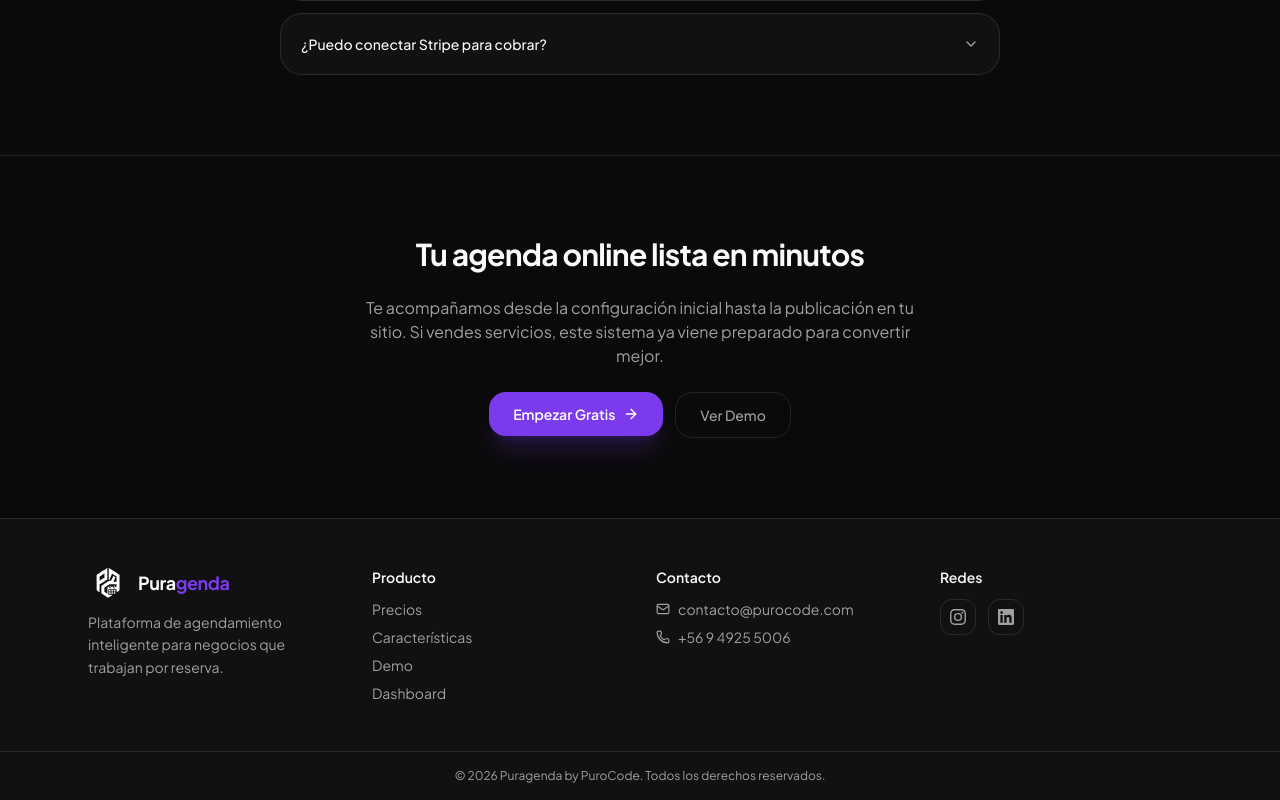
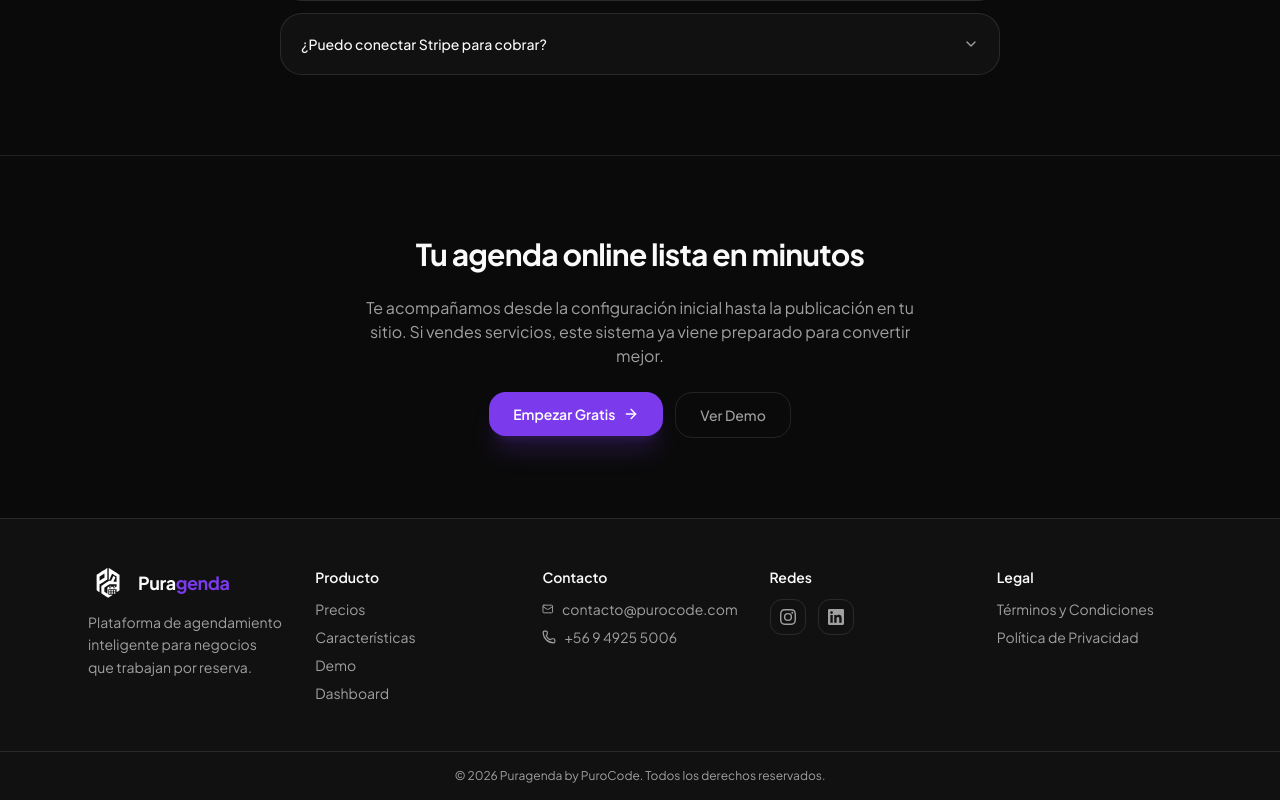
Before and after one commit to DiegoSalsa/Puragenda, a Next.js app: page / in a window 1280 px wide. Shown: the part 4601-5401 px from the top of the page. Built offline with nearby package versions, Linux system fonts and the light colour scheme; no server answers.

Commit message:
feat: add legal links to footer - terms and privacy policy

```diff
--- a/src/components/landing/footer.tsx
+++ b/src/components/landing/footer.tsx
@@ -5,7 +5,7 @@ export function Footer() {
   return (
     <footer className="border-t border-border bg-card">
       <div className="mx-auto w-full max-w-6xl px-6 py-12">
-        <div className="grid gap-8 sm:grid-cols-2 lg:grid-cols-4">
+        <div className="grid gap-8 sm:grid-cols-2 lg:grid-cols-5">
           {/* Brand */}
           <div className="space-y-3">
             <Link href="/" className="flex items-center gap-2.5">
@@ -68,6 +68,15 @@ export function Footer() {
               </a>
             </div>
           </div>
+
+          {/* Legal */}
+          <div className="space-y-3">
+            <h4 className="text-sm font-semibold">Legal</h4>
+            <nav className="flex flex-col gap-2">
+              <Link href="/terminos-y-condiciones" className="text-sm text-muted-foreground transition-colors hover:text-foreground">Términos y Condiciones</Link>
+              <Link href="/politica-de-privacidad" className="text-sm text-muted-foreground transition-colors hover:text-foreground">Política de Privacidad</Link>
+            </nav>
+          </div>
         </div>
       </div>
 
```
